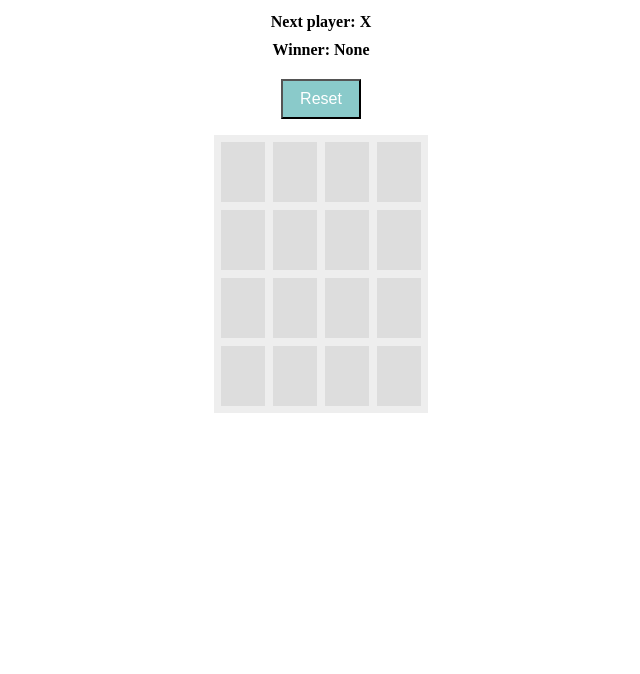
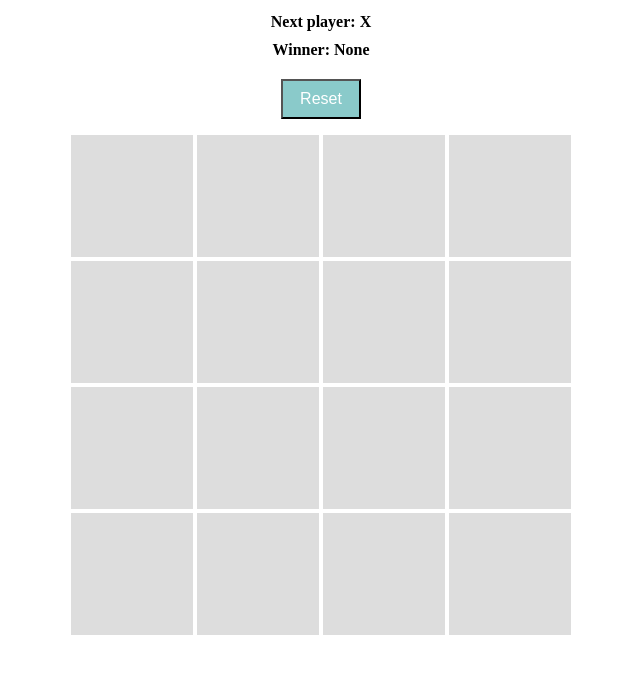
Before and after one commit to alexthedar/tic-tac-toe-endless, a React (Vite) app: page / in a window 1280 px wide. Shown: the top 674 px of the page, without its empty margins (319-959 px from the left). Built offline with nearby package versions, Linux system fonts and the light colour scheme.

Commit message:
variable styling

```diff
--- a/src/App.tsx
+++ b/src/App.tsx
@@ -1,28 +1,30 @@
 import React, { useState } from "react";
 
+// CONSTANTS
+const BOARD_SIZE = 4;
+const startingBoard: Board = Array(BOARD_SIZE)
+  .fill(null)
+  .map(() => Array(BOARD_SIZE).fill(null));
+const startingPlayer = "X";
+const startingWinner = "None";
+
 // Styles
-const rowStyle = {
-  display: "flex",
-};
 
-const squareStyle = {
-  width: "60px",
-  height: "60px",
+const squareStyle: React.CSSProperties = {
+  aspectRatio: 1,
   backgroundColor: "#ddd",
-  margin: "4px",
   display: "flex",
   justifyContent: "center",
   alignItems: "center",
-  fontSize: "20px",
+  fontSize: "clamp(16px, 4vw, 24px",
   color: "white",
 };
 
-const boardStyle = {
-  backgroundColor: "#eee",
-  width: "208px",
-  display: "flex",
-  flexDirection: "column" as const,
-  border: "3px #eee solid",
+const boardStyle: React.CSSProperties = {
+  display: "grid",
+  gridTemplateColumns: `repeat(${BOARD_SIZE}, 1fr)`,
+  gap: "4px",
+  width: "min(90vw, 500px",
 };
 
 const containerStyle = {
@@ -51,14 +53,6 @@ const buttonStyle = {
 type Player = "X" | "O" | null | "--";
 type Winner = Exclude<Player, null | "--"> | "Draw" | "None";
 type Board = Player[][];
-
-// CONSTANTS
-const BOARD_SIZE = 4;
-const startingBoard: Board = Array(BOARD_SIZE)
-  .fill(null)
-  .map(() => Array(BOARD_SIZE).fill(null));
-const startingPlayer = "X";
-const startingWinner = "None";
 
 function getWinner(board: Board): Winner {
   for (let row = 0; row < BOARD_SIZE; row++) {
@@ -103,9 +97,17 @@ function getWinner(board: Board): Winner {
 
 // Components
 
-function Square({ value, onClick }: { value: Player; onClick: () => void }) {
+function Square({
+  value,
+  onClick,
+  style,
+}: {
+  value: Player;
+  onClick: () => void;
+  style?: React.CSSProperties;
+}) {
   return (
-    <div className="square" style={squareStyle} onClick={onClick}>
+    <div className="square" style={style} onClick={onClick}>
       {value}
     </div>
   );
@@ -146,17 +148,16 @@ function Board() {
         Reset
       </button>
       <div style={boardStyle}>
-        {Array.from({ length: BOARD_SIZE }, (_, row) => (
-          <div key={row} className="board-row" style={rowStyle}>
-            {Array.from({ length: BOARD_SIZE }, (_, col) => (
-              <Square
-                key={col}
-                value={board[row][col]}
-                onClick={() => handleClick(row, col)}
-              />
-            ))}
-          </div>
-        ))}
+        {board.flatMap((row, rowI) =>
+          row.map((col, colI) => (
+            <Square
+              key={`${rowI}-${colI}`}
+              value={col}
+              onClick={() => handleClick(rowI, colI)}
+              style={squareStyle}
+            />
+          ))
+        )}
       </div>
     </div>
   );
@@ -171,3 +172,13 @@ export default function App() {
     </div>
   );
 }
+
+// {Array.from({ length: BOARD_SIZE }, (_, row) => (
+//   <div key={row} className="board-row" style={rowStyle}>
+//     {Array.from({ length: BOARD_SIZE }, (_, col) => (
+//       <Square
+//         key={col}
+//         value={board[row][col]}
+//         onClick={() => handleClick(row, col)}
+//       />
+//     ))}
```
